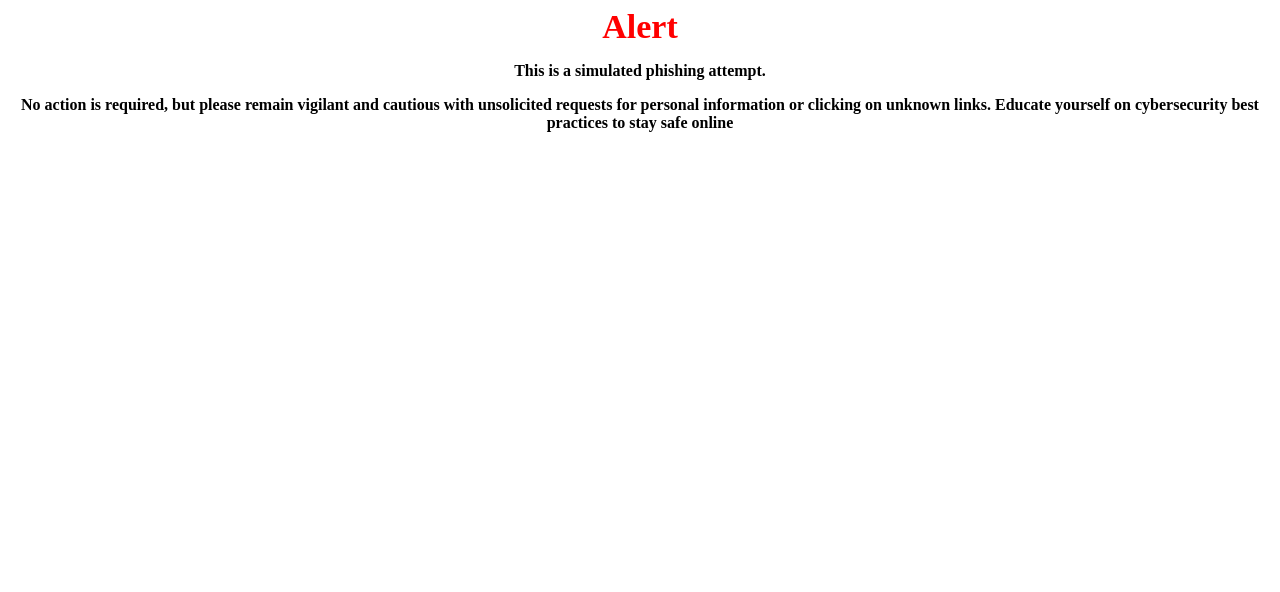
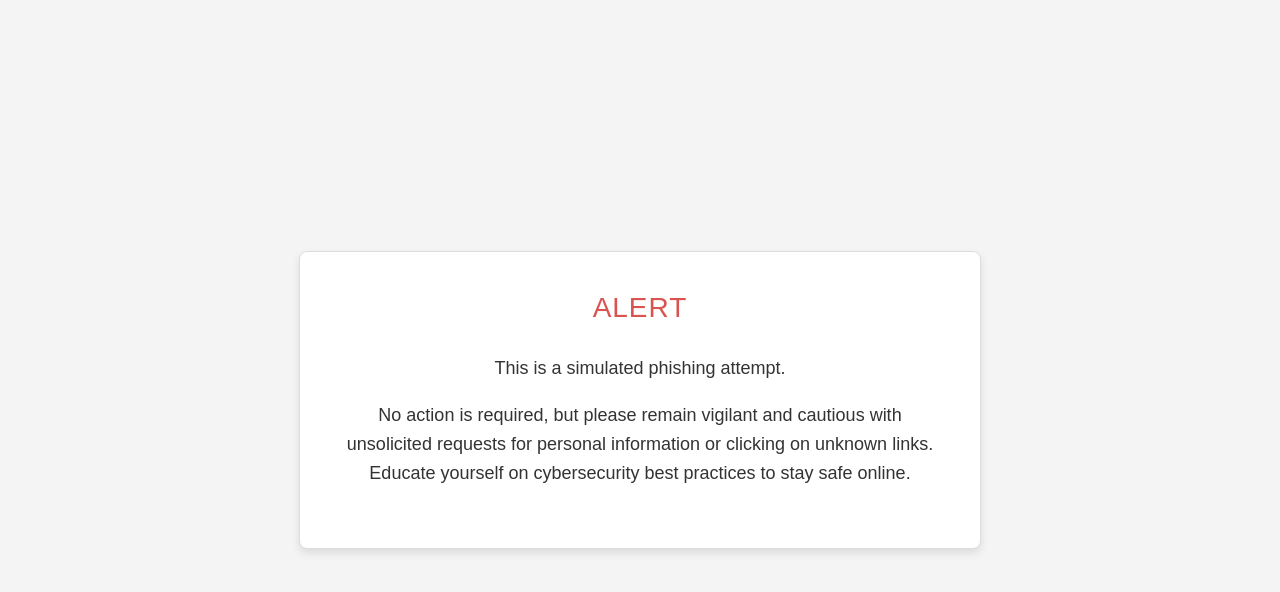
Before and after one commit to baraths84/phishtest, a plain HTML site: page index.html in a window 1280 px wide. Drawn offline with Linux system fonts and the light colour scheme.

Commit message:
Update index.html

```diff
--- a/index.html
+++ b/index.html
@@ -1,12 +1,51 @@
-<html>
+<!DOCTYPE html>
+<html lang="en">
 <head>
-	<title></title>
+    <meta charset="UTF-8">
+    <meta name="viewport" content="width=device-width, initial-scale=1.0">
+    <title>Security Alert</title>
+    <style>
+        body {
+            font-family: 'Arial', sans-serif;
+            background-color: #f4f4f4;
+            margin: 0;
+            padding: 0;
+            display: flex;
+            justify-content: center;
+            align-items: center;
+            min-height: 100vh;
+            text-align: center;
+        }
+        .container {
+            max-width: 600px;
+            padding: 40px;
+            background-color: #fff;
+            border: 1px solid #ddd;
+            border-radius: 8px;
+            box-shadow: 0 4px 8px rgba(0, 0, 0, 0.1);
+        }
+        .alert-header {
+            font-size: 28px;
+            color: #d9534f;
+            margin-bottom: 30px;
+            text-transform: uppercase;
+            letter-spacing: 1px;
+        }
+        .alert-message {
+            font-size: 18px;
+            line-height: 1.6;
+            color: #333;
+            margin-bottom: 20px;
+        }
+    </style>
 </head>
 <body>
-<p style="text-align: center;"><span style="color:#ff0000;"><span style="font-size:34px;"><strong>Alert</strong></span></span></p>
-
-<p style="text-align: center;"><strong>This is a simulated phishing attempt. </strong></p>
-
-<p style="text-align: center;"><strong>No action is required, but please remain vigilant and cautious with unsolicited requests for personal information or clicking on unknown links. Educate yourself on cybersecurity best practices to stay safe online</strong></p>
+    <div class="container">
+        <div class="alert-header">Alert</div>
+        <div class="alert-message">
+            <p>This is a simulated phishing attempt.</p>
+            <p>No action is required, but please remain vigilant and cautious with unsolicited requests for personal information or clicking on unknown links. Educate yourself on cybersecurity best practices to stay safe online.</p>
+        </div>
+    </div>
 </body>
 </html>
```
